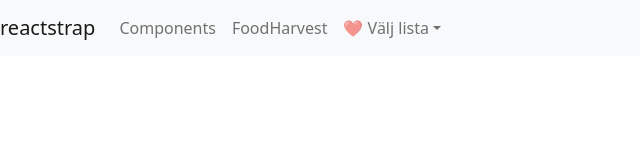
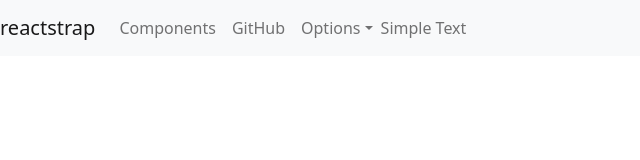
Before and after one commit to MikaelS1000RR/FoodHarvest, a React (Create React App) app in the folder frontend/: page / in a window 1280 px wide. Shown: the top 160 px of the page, without its empty margins (0-640 px from the left). Built offline with nearby package versions, Linux system fonts and the light colour scheme.

Commit message:
Update Navbar.jsx

```diff
--- a/frontend/src/components/Navbar.jsx
+++ b/frontend/src/components/Navbar.jsx
@@ -1,5 +1,4 @@
 import React, { useState } from 'react';
-
 import {
   Collapse,
   Navbar,
@@ -15,7 +14,7 @@
   NavbarText
 } from 'reactstrap';
 
-const TheNavbar = (props) => {
+const Example = (props) => {
   const [isOpen, setIsOpen] = useState(false);
 
   const toggle = () => setIsOpen(!isOpen);
@@ -31,11 +30,11 @@
               <NavLink href="/components/">Components</NavLink>
             </NavItem>
             <NavItem>
-              <NavLink href="/">FoodHarvest</NavLink>
+              <NavLink href="https://github.com/reactstrap/reactstrap">GitHub</NavLink>
             </NavItem>
             <UncontrolledDropdown nav inNavbar>
               <DropdownToggle nav caret>
-                ❤️ Välj lista
+                Options
               </DropdownToggle>
               <DropdownMenu right>
                 <DropdownItem>
@@ -51,11 +50,11 @@
               </DropdownMenu>
             </UncontrolledDropdown>
           </Nav>
-          {/* <NavbarText>Simple Text</NavbarText> */}
+          <NavbarText>Simple Text</NavbarText>
         </Collapse>
       </Navbar>
     </div>
   );
 }
 
-export default TheNavbar;
+export default Example;
```
